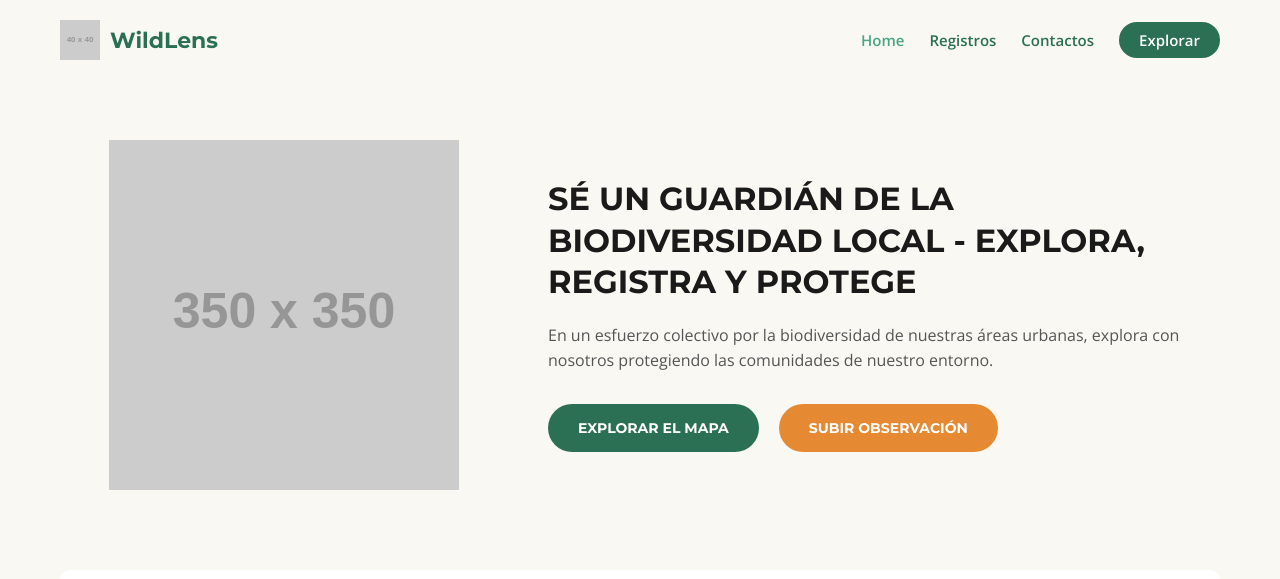
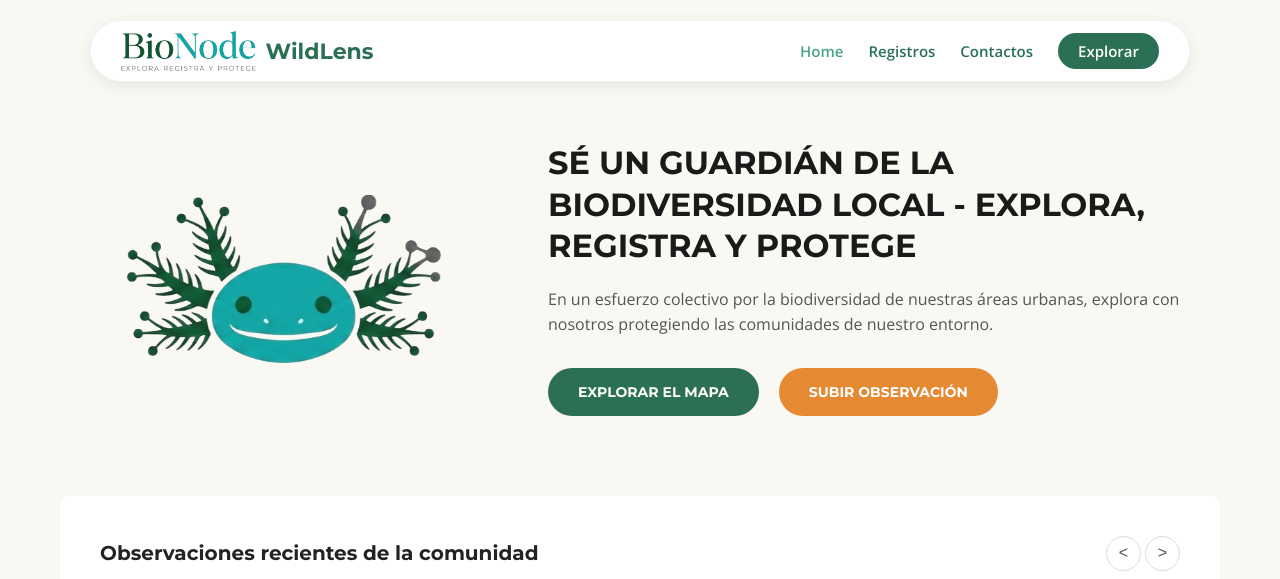
Before and after one commit to JuanRobertoMarquez/WidLens, a plain HTML site: page FrontEnd/Index.html in a window 1280 px wide. Shown: the top 579 px of the page. Drawn offline with nearby package versions, Linux system fonts and the light colour scheme; placeholder pictures from the web are drawn by us; a script that the page names is missing.

Commit message:
Agrege un logo e icono para la pagina principal

```diff
--- a/FrontEnd/Index.html
+++ b/FrontEnd/Index.html
@@ -4,15 +4,16 @@
     <meta charset="UTF-8">
     <meta name="viewport" content="width=device-width, initial-scale=1.0">
     <title>WildLens - BioNode</title>
-    <link rel="stylesheet" href="/css/estilos.css">
+    <link rel="stylesheet" href="/FrontEnd/css/estilos.css">
     <link href="https://fonts.googleapis.com/css2?family=Montserrat:wght@400;600;700&family=Open+Sans:wght@400;600&display=swap" rel="stylesheet">
 </head>
 <body>
 
     <div class="main-container">
         <header class="navbar">
+            <div class="nav-content">
                 <div class="logo-container">
-                <img src="https://via.placeholder.com/40x40/2D725B/FFFFFF?text=W" alt="WildLens Logo Icon" class="logo-icon">
+                    <img src="images/Logo.png" alt="WildLens Logo Icon" class="logo-logo">
                     <span class="logo-text">WildLens</span>
                 </div>
                 <nav class="nav-links">
@@ -21,12 +22,13 @@
                     <a href="#">Contactos</a>
                     <a href="#" class="btn-nav">Explorar</a>
                 </nav>
+            </div>
         </header>
 
         <main>
             <section class="hero-section">
                 <div class="hero-image">
-                    <img src="https://via.placeholder.com/350x350/2D725B/FFFFFF?text=Buho+Geometrico" alt="Búho WildLens">
+                    <img src="images/Icono.png" alt="Búho WildLens" class="logo-icon">
                 </div>
                 <div class="hero-content">
                     <h1>SÉ UN GUARDIÁN DE LA BIODIVERSIDAD LOCAL - EXPLORA, REGISTRA Y PROTEGE</h1>
--- a/FrontEnd/css/estilos.css
+++ b/FrontEnd/css/estilos.css
@@ -7,6 +7,20 @@
     --text-light: #555555;
     --card-bg: #FFFFFF;
 }
+
+.logo-icon{
+    width: 70%;       /* Para que ocupe el ancho de su contenedor */
+    height: 100px;     /* Define una altura fija para todas */
+    object-fit: cover; /* ¡Esta es la clave! Recorta la imagen para que llene el espacio sin deformarse */
+    border-radius: 8px; /* Para mantener los bordes redondeados que ya tienes */
+}
+
+.logo-logo{
+    width: auto;      /* Cambia a auto para que no se estire raro */
+    height: 40px;     /* Ajusta según el tamaño de tu logo real */
+    object-fit: contain;
+}
+
 
 /* Reseteo básico */
 * {
@@ -29,21 +43,33 @@ body {
 
 /* NAVEGACIÓN */
 .navbar {
+    width: 100%;
+    background: transparent; /* Aseguramos que el fondo sea transparente */
+    position: sticky;        /* Opcional: para que el menú se quede arriba al bajar */
+    top: 0;
+    z-index: 1000;           /* Para que siempre esté por encima de todo */
+}
+
+.nav-content {
+    max-width: 1100px;      /* Un poco más angosto que el contenedor principal lo hace resaltar más */
+    margin: 20px auto;      /* Despegamos el menú de la parte superior del navegador */
+    padding: 10px 30px;     /* Espaciado interno */
+
     display: flex;
     justify-content: space-between;
     align-items: center;
-    padding: 20px 0;
+
+    /* ESTILOS DE "NUBE" */
+    background-color: #ffffff;    /* Fondo blanco puro para que resalte del crema */
+    border-radius: 50px;          /* Bordes muy redondeados (forma de pastilla/nube) */
+    box-shadow: 0 4px 15px rgba(0, 0, 0, 0.08); /* Sombra suave para dar profundidad */
+    border: 1px solid rgba(0,0,0,0.05); /* Un borde casi invisible para definir la forma */
 }
 
 .logo-container {
     display: flex;
     align-items: center;
     gap: 10px;
-}
-
-.logo-icon {
-    width: 40px;
-    height: auto;
 }
 
 .logo-text {
```
Also changed, not shown: FrontEnd/images/Icono.png (added), FrontEnd/images/Logo.png (added), FrontEnd/images/icon-imagen.jpg (deleted). Lines whose indentation alone changed are shown as unchanged.
